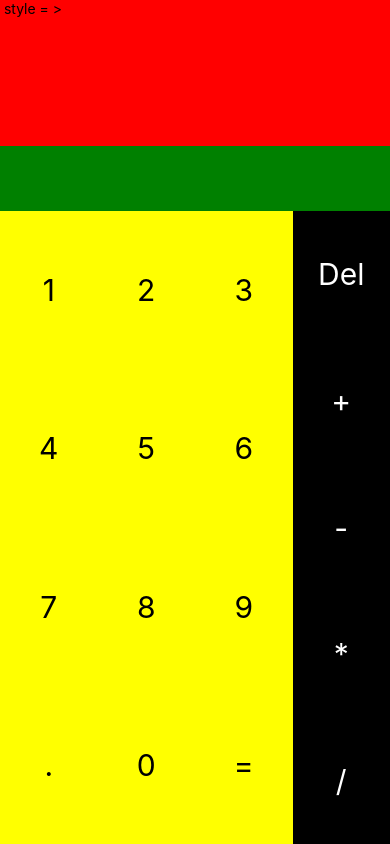
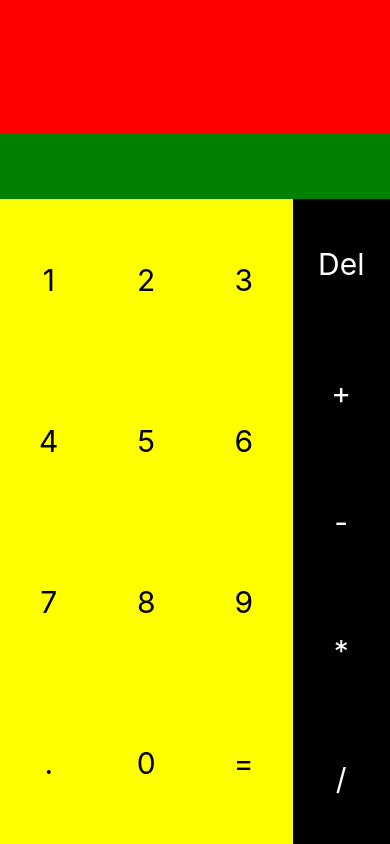
Before and after one commit to ramesheerpina/firstapp, a React Native app: screen / in a window 390 px wide. Built offline with nearby package versions, Linux system fonts and the light colour scheme.

Commit message:
added full functionailies to calculate

```diff
--- a/App.js
+++ b/App.js
@@ -5,16 +5,41 @@ export default class App extends Component {
   constructor() {
     super()
     this.state = {
-      resultText:""
+      resultText:"",
+      calculateText:''
     }
+    this.operations = ['Del','+','-','*','/']
   }
   calculateResult () {
     const text = this.state.resultText
+    this.setState({
+      calculateText: eval(text)
+    })
+  }
+  /*buttonPressed(text) {
+    //console.log(text)
+    if(text== '=') {
+      return this.calculateResult(this.state.result)
+    }
+    this.setState({
+      resultText: this.state.resultText+text
+    })
+  }*/
+  validate() {
+    const text = this.state.resultText
+    switch(text.slice(-1)) {
+      case '+':
+      case '-':
+      case '*':
+      case '/':
+        return false
+    }
+    return true
   }
   buttonPressed(text) {
-    console.log(text)
+    //console.log(text)
     if(text== '=') {
-      return this.calculateResult(this.state.result)
+      return this.validate() && this.calculateResult()
     }
     this.setState({
       resultText: this.state.resultText+text
@@ -28,6 +53,17 @@ export default class App extends Component {
         text.pop()
         this.setState({
           resultText: text.join('')
+        })
+        break
+      case '+':
+      case '-':
+      case '*':
+      case '/':
+        const lastChar = this.state.resultText.split('').pop()
+        if (operations.indexOf(lastChar) > 0) return
+        if(this.state.text == "" ) return
+        this.setState ({
+          resultText: this.state.resultText + operations
         })
     }
   }
@@ -44,19 +80,21 @@ export default class App extends Component {
       rows.push(<View style = {styles.row}>{row}</View>)
     }
 
-    let operations = ['Del','+','-','*','/']
+
     let ops =[]
     for (let j =0; j < 5; j++) {
-      ops.push(<TouchableOpacity style = {styles.btn} onPress = {() => this.operate(operations[j])}>
-        <Text style = {[styles.btntxt, styles.white]}>{operations[j]}</Text>
+      ops.push(<TouchableOpacity style = {styles.btn} onPress = {() => this.operate(this.operations[j])}>
+        <Text style = {[styles.btntxt, styles.white]}>{this.operations[j]}</Text>
       </TouchableOpacity>)
     }
     return (
       <View style={styles.container}>
         <View style = {styles.result}>
-          <Text> style = {styles.resultText}>{this.state.resultText}</Text>
+          <Text style = {styles.resultsText}>{this.state.resultText}</Text>
         </View>
-        <View style = {styles.calculation}></View>
+        <View style = {styles.calculation}>
+          <Text style = {styles.calculationText}>{this.state.calculateText}</Text>
+        </View>
         <View style = {styles.buttons}>
           <View style = {styles.numbers}>
             {rows}
@@ -72,16 +110,27 @@ export default class App extends Component {
 const styles = StyleSheet.create ({
   container : {
     flex: 1
+
+  },
+  resultsText : {
+    fontSize : 50,
+    color: 'white'
+  },
+  calculationText : {
+    fontSize : 30,
+    color: 'white'
   },
   row : {
     flexDirection: 'row',
     flex: 1,
     justifyContent: 'space-around',
-    alignItems: 'stretch'
+    alignItems: 'center'
   },
   result : {
     flexGrow : 2,
-    backgroundColor: 'red'
+    backgroundColor: 'red',
+    justifyContent:'center',
+    alignItems : 'flex-end'
   },
   btntxt : {
     fontSize : 30
@@ -94,7 +143,9 @@ const styles = StyleSheet.create ({
   },
   calculation : {
     flexGrow : 1,
-    backgroundColor: 'green'
+    backgroundColor: 'green',
+    justifyContent:'center',
+    alignItems : 'flex-end'
   },
   white: {
     color : 'white'
```
